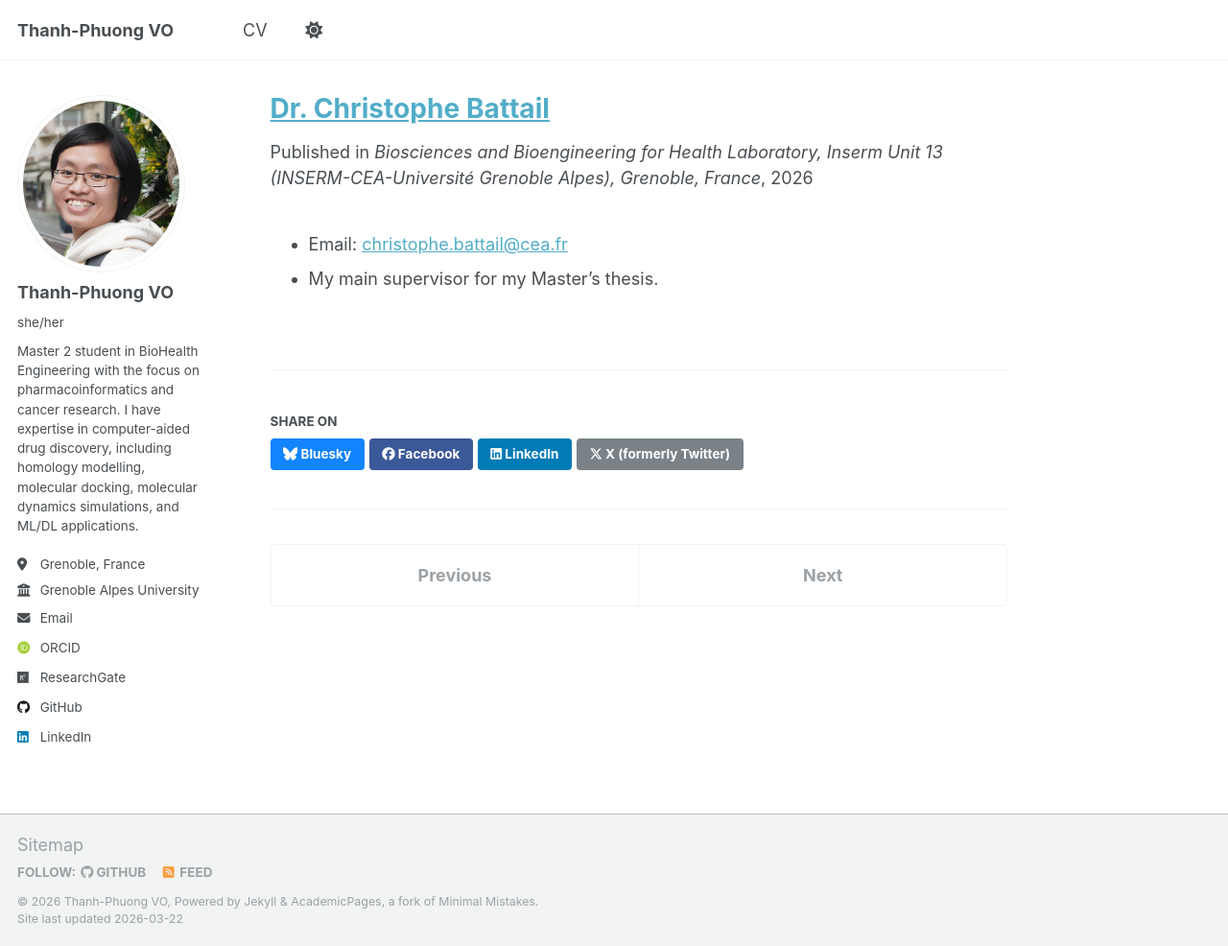
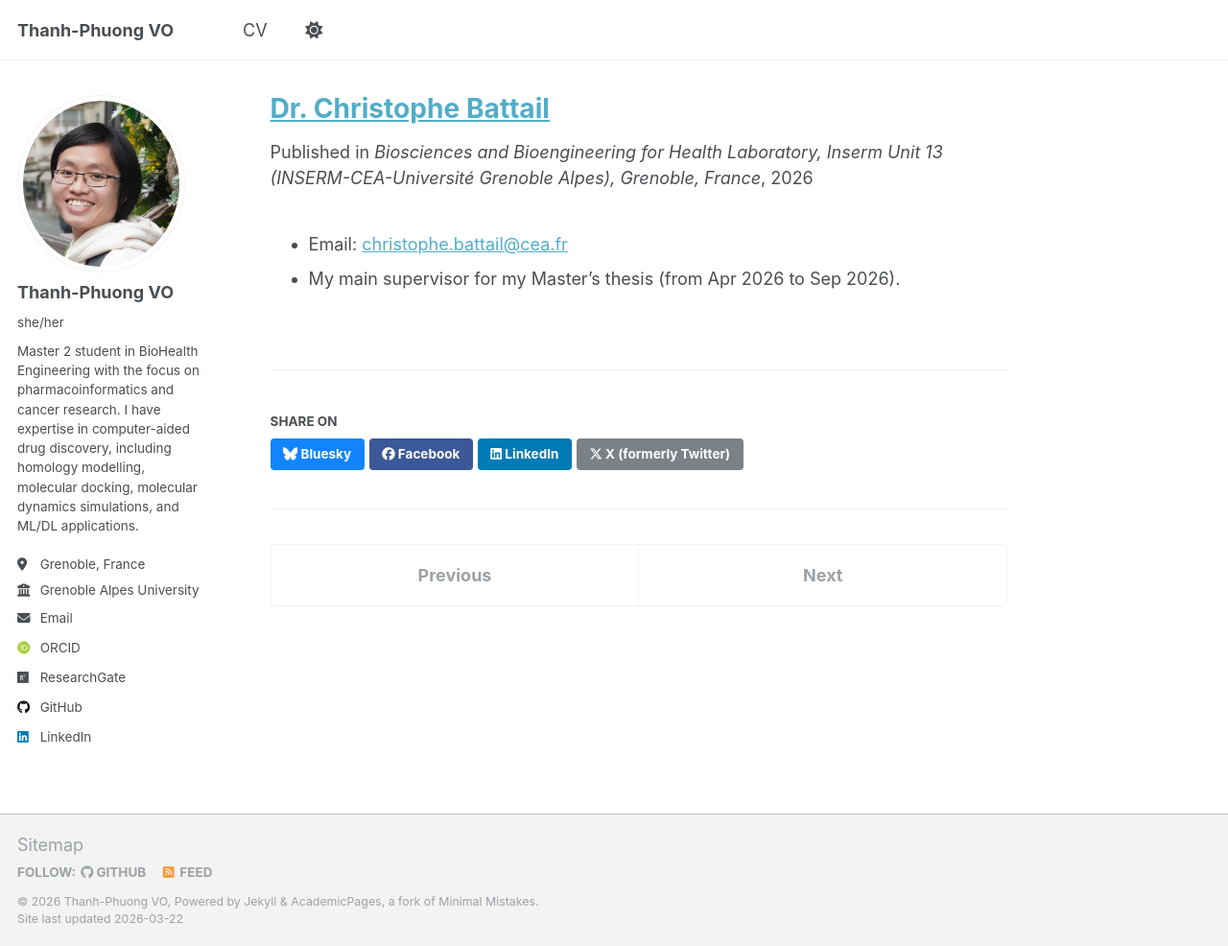
Before and after one commit to vo-thanh-phuong/vo-thanh-phuong.github.io, a Jekyll site: the page built from _references/reference-2.md, in a window 1280 px wide and 986 px high. Shown: the whole window at 96% size. Built offline with Jekyll 4.4.1, drawn with Linux system fonts in a browser that asks for light colours; some web fonts are replaced; a script that is not in the unit is left out.

Commit message:
Update reference-2.md

```diff
--- a/_references/reference-2.md
+++ b/_references/reference-2.md
@@ -8,4 +8,4 @@ location: ""
 ---
 
 * Email: [christophe.battail@cea.fr](mailto:christophe.battail@cea.fr)
-* My main supervisor for my Master's thesis.
+* My main supervisor for my Master's thesis (from Apr 2026 to Sep 2026).
```
